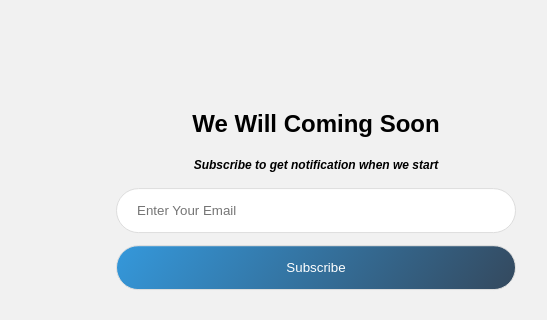
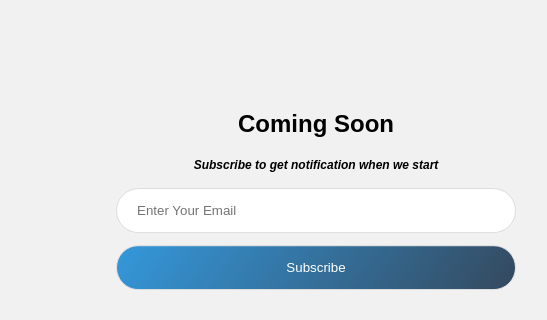
Before and after one commit to ScholartGlobal/ScholartGlobal.github.io, a plain HTML site: page index.html in a window 1280 px wide. Shown: the part 204-524 px from the top of the page, 644-1191 px from the left. Drawn offline with Linux system fonts and the light colour scheme.

Commit message:
spell fix

```diff
--- a/index.html
+++ b/index.html
@@ -14,7 +14,7 @@
         </div>
         <div class="newsletter-col col">
           <div class="newslatter middle">
-            <h2>We Will Coming Soon</h2>
+            <h2>Coming Soon</h2>
             <h4>Subscribe to get notification when we start</h4>
             <form>
               <input type="text" placeholder="Enter Your Email"/>
```
